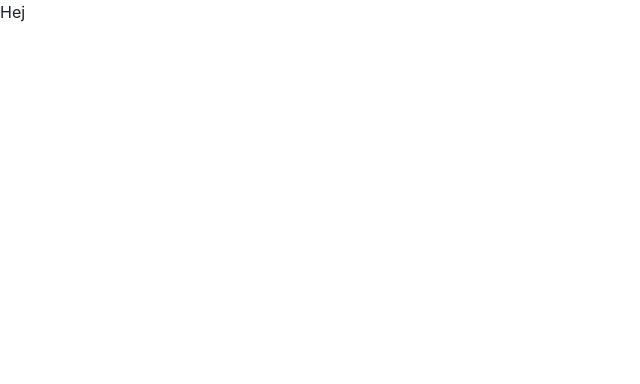
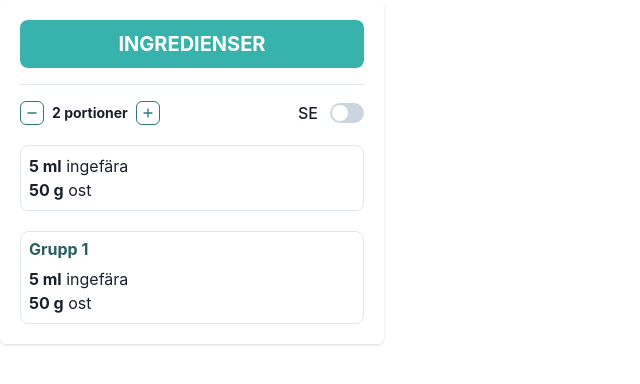
Before and after one commit to teojonsater/kitchen-cache-v2, a React (Create React App) app in the folder client/: page / in a window 1280 px wide. Shown: the top 384 px of the page, without its empty margins (0-640 px from the left). Built offline with nearby package versions, Linux system fonts and the light colour scheme.

Commit message:
Created a design for the ingredients card

```diff
--- a/client/src/Layout.tsx
+++ b/client/src/Layout.tsx
@@ -1,9 +1,10 @@
 import {Outlet} from "react-router-dom";
+import IngredientsCard from "./design/IngredientsCard";
 
 function Layout() {
     return (
         <>
-            <h1>Hej</h1>
+            <IngredientsCard/>
             <Outlet/>
         </>
     );
--- /dev/null
+++ b/client/src/design/IngredientsCard.tsx
@@ -0,0 +1,72 @@
+import React from "react";
+import {
+    Box, Card,
+    CardBody,
+    Flex,
+    FormControl, FormLabel,
+    Heading,
+    HStack,
+    Icon,
+    IconButton,
+    Spacer,
+    StackDivider, Switch, Text,
+    VStack
+} from "@chakra-ui/react";
+import RemoveRoundedIcon from "@mui/icons-material/RemoveRounded";
+import AddRoundedIcon from "@mui/icons-material/AddRounded";
+
+function IngredientsCard() {
+    return (
+        <Card w="sm">
+            <CardBody>
+                <Flex direction="column" gap="5">
+                    <VStack spacing="4" alignItems="start" divider={<StackDivider/>}>
+                        <Heading size='md' textAlign="center" textTransform="uppercase" bgColor="teal.400"
+                                 color="white" py="3" px="3" w="full" borderRadius="lg">Ingredienser</Heading>
+                        <Flex w="full" alignItems='center' gap='2'>
+                            <HStack>
+                                <IconButton
+                                    aria-label={"decrease no. ingredients"}
+                                    icon={<Icon as={RemoveRoundedIcon} boxSize="4"/>}
+                                    size="xs"
+                                    variant="outline"
+                                    colorScheme="teal"
+                                />
+                                <Heading size='xs'>2 portioner</Heading>
+                                <IconButton
+                                    aria-label={"increase no. ingredients"}
+                                    icon={<Icon as={AddRoundedIcon} boxSize="4"/>}
+                                    size="xs"
+                                    variant="outline"
+                                    colorScheme="teal"
+                                />
+                            </HStack>
+                            <Spacer/>
+                            <FormControl display='flex' alignItems='center' w="fit-content">
+                                <FormLabel htmlFor='ingredientMeasurement' mb='0'>
+                                    SE
+                                </FormLabel>
+                                <Switch id='ingredientMeasurement' colorScheme="teal"/>
+                            </FormControl>
+                        </Flex>
+                    </VStack>
+                    <Box border="1px solid" borderColor="gray.200" borderRadius="lg" p="2">
+                        <VStack spacing="0" alignItems="start">
+                            <Text><b>5 ml</b> ingefära</Text>
+                            <Text><b>50 g</b> ost</Text>
+                        </VStack>
+                    </Box>
+                    <Box border="1px solid" borderColor="gray.200" borderRadius="lg" p="2">
+                        <Heading size="sm" mb="2" color="teal.700">Grupp 1</Heading>
+                        <VStack spacing="0" alignItems="start">
+                            <Text><b>5 ml</b> ingefära</Text>
+                            <Text><b>50 g</b> ost</Text>
+                        </VStack>
+                    </Box>
+                </Flex>
+            </CardBody>
+        </Card>
+    )
+}
+
+export default IngredientsCard;
```
